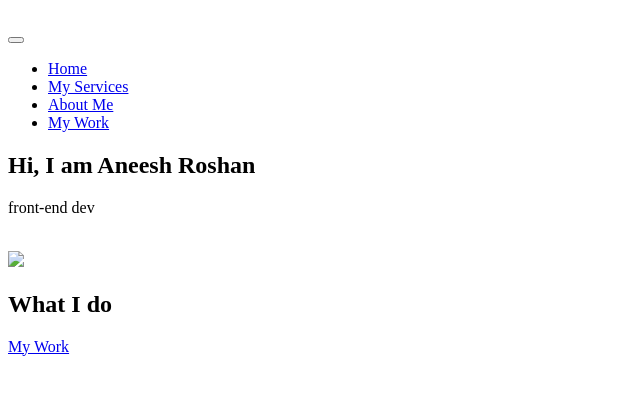
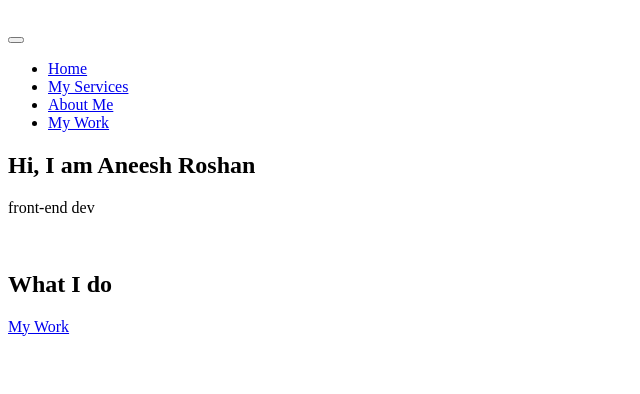
Before and after one commit to aneeshroshan/aneeshroshan.github.io, a plain HTML site: page index.html in a window 1280 px wide. Shown: the whole page, without its empty margins (0-640 px from the left). Drawn offline with Linux system fonts and the light colour scheme.

Commit message:
update index

```diff
--- a/index.html
+++ b/index.html
@@ -35,7 +35,7 @@
             <img src="" alt="">
        </section>
 
-       <img src="/C:\Users\anees\Desktop\8.24New PORTFOLIO HTML\Photos/18222000_786727024829511_1997610791836276166_n.jpg">
+       <!--<img src="/C:\Users\anees\Desktop\8.24New PORTFOLIO HTML\Photos/18222000_786727024829511_1997610791836276166_n.jpg">-->
 
        <!-- My Services-->
        <section class="my-services" id="services">
```
